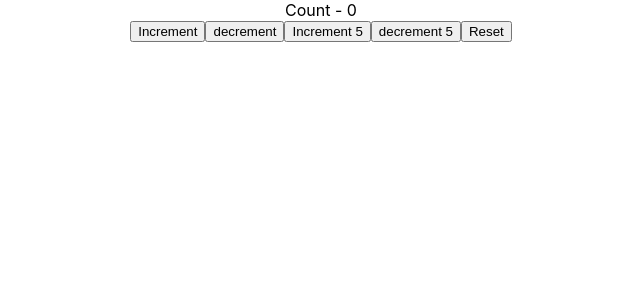
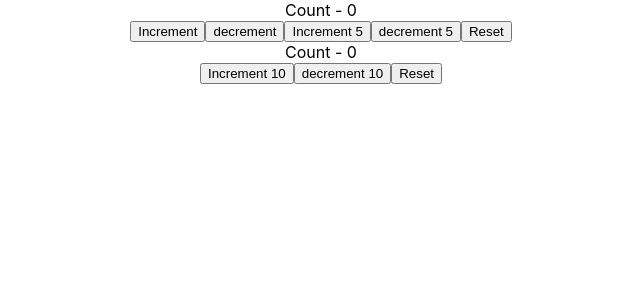
Before and after one commit to kr-nirmit/react-hook, a React (Create React App) app: page / in a window 1280 px wide. Shown: the top 300 px of the page, without its empty margins (319-959 px from the left). Built offline with nearby package versions, Linux system fonts and the light colour scheme.

Commit message:
Multiple useReducers

```diff
--- a/src/App.js
+++ b/src/App.js
@@ -3,13 +3,15 @@ import './App.css';
 import ComponentsA from './Components/ComponentsA';
 import Counter from './Components/Counter';
 import CounterTwo from './Components/CounterTwo';
+import CounterThree from './Components/CounterThree';
 
 function App() {
   return (
     <div className="App">
       {/* <ComponentsA /> */}
       {/* <Counter /> */}
-      <CounterTwo />
+      {/* <CounterTwo /> */}
+      <CounterThree />
     </div>
   );
 }
--- /dev/null
+++ b/src/Components/CounterThree.js
@@ -0,0 +1,57 @@
+import React, { useReducer } from "react";
+
+const initialState = {
+  counter: 0
+};
+const reducer = (state, action) => {
+  switch (action.type) {
+    case "increment":
+      return { counter: state.counter + action.value };
+    case "decrement":
+      return { counter: state.counter - action.value };
+    case "reset":
+      return initialState;
+    default:
+      return state;
+  }
+};
+
+function CounterThree() {
+  const [count, dispatch] = useReducer(reducer, initialState);
+  const [count1, dispatch1] = useReducer(reducer, initialState);
+
+  return (
+    <div>
+      <div>
+        <div>Count - {count.counter}</div>
+        <button onClick={() => dispatch({ type: "increment", value: 1 })}>
+          Increment
+        </button>
+        <button onClick={() => dispatch({ type: "decrement", value: 1 })}>
+          decrement
+        </button>
+
+        <button onClick={() => dispatch({ type: "increment", value: 5 })}>
+          Increment 5
+        </button>
+        <button onClick={() => dispatch({ type: "decrement", value: 5 })}>
+          decrement 5
+        </button>
+
+        <button onClick={() => dispatch({ type: "reset" })}>Reset</button>
+      </div>
+      <div>
+        <div>Count - {count1.counter}</div>
+        <button onClick={() => dispatch1({ type: "increment", value: 10 })}>
+          Increment 10
+        </button>
+        <button onClick={() => dispatch1({ type: "decrement", value: 10 })}>
+          decrement 10
+        </button>
+        <button onClick={() => dispatch1({ type: "reset" })}>Reset</button>
+      </div>
+    </div>
+  );
+}
+
+export default CounterThree;
```
